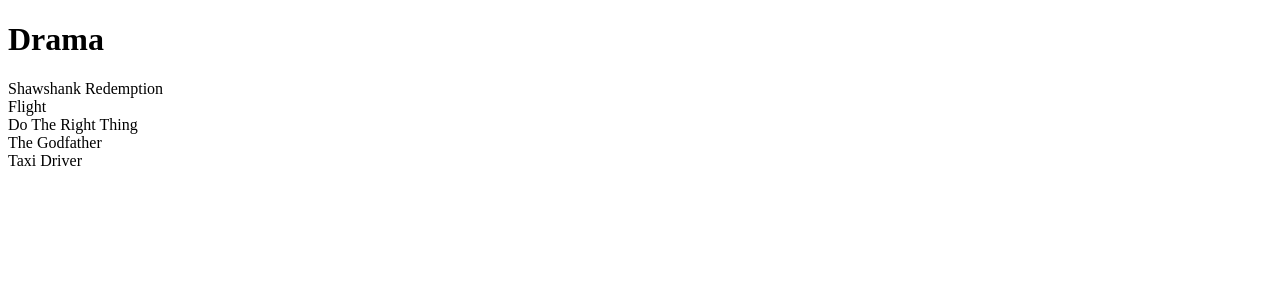
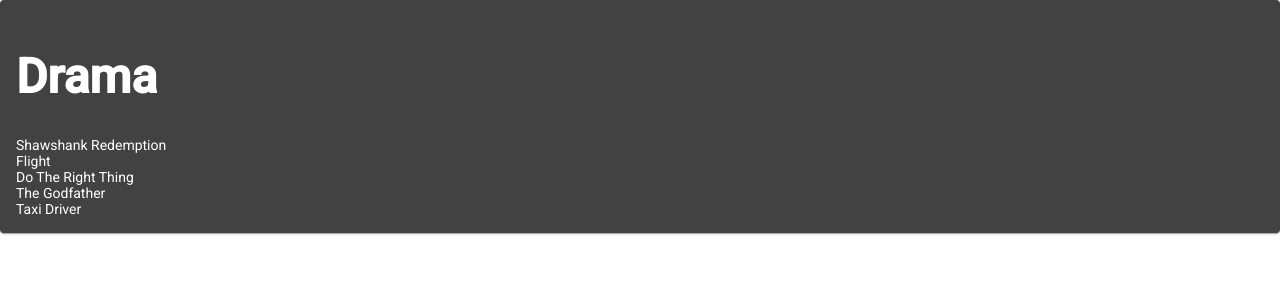
Before and after one commit to mueller04/film-guide-client, an Angular app: page / in a window 1280 px wide. Shown: the top 300 px of the page. Built offline with nearby package versions, Linux system fonts and the light colour scheme.

Commit message:
added angular material

```diff
--- a/angular.json
+++ b/angular.json
@@ -28,6 +28,7 @@
               "src/assets"
             ],
             "styles": [
+              "./node_modules/@angular/material/prebuilt-themes/purple-green.css",
               "src/styles.scss"
             ],
             "scripts": []
@@ -92,6 +93,7 @@
               "src/assets"
             ],
             "styles": [
+              "./node_modules/@angular/material/prebuilt-themes/purple-green.css",
               "src/styles.scss"
             ],
             "scripts": []
--- a/package.json
+++ b/package.json
@@ -12,10 +12,12 @@
   "private": true,
   "dependencies": {
     "@angular/animations": "~10.0.0",
+    "@angular/cdk": "^10.0.1",
     "@angular/common": "~10.0.0",
     "@angular/compiler": "~10.0.0",
     "@angular/core": "~10.0.0",
     "@angular/forms": "~10.0.0",
+    "@angular/material": "^10.0.1",
     "@angular/platform-browser": "~10.0.0",
     "@angular/platform-browser-dynamic": "~10.0.0",
     "@angular/router": "~10.0.0",
--- a/src/app/film-card/film-card.component.html
+++ b/src/app/film-card/film-card.component.html
@@ -1,3 +1,9 @@
-<h1>{{filmSection.genre}}</h1>
+<mat-card>
+    <mat-card-title>
+        <h1>{{filmSection.genre}}</h1>
+    </mat-card-title>
 
-<div *ngFor="let film of filmSection.films">{{film}}</div>
+    <mat-card-content>
+        <div *ngFor="let film of filmSection.films">{{film}}</div>
+    </mat-card-content>
+</mat-card>
--- a/src/app/film-card/film-card.component.ts
+++ b/src/app/film-card/film-card.component.ts
@@ -1,4 +1,4 @@
-import { Component, OnInit } from '@angular/core';
+import { Component } from '@angular/core';
 
 @Component({
   selector: 'film-card',
--- a/src/index.html
+++ b/src/index.html
@@ -6,6 +6,8 @@
   <base href="/">
   <meta name="viewport" content="width=device-width, initial-scale=1">
   <link rel="icon" type="image/x-icon" href="favicon.ico">
+  <link href="https://fonts.googleapis.com/css?family=Roboto:300,400,500&display=swap" rel="stylesheet">
+  <link href="https://fonts.googleapis.com/icon?family=Material+Icons" rel="stylesheet">
 </head>
 <body>
   <app-root></app-root>
--- a/src/styles.scss
+++ b/src/styles.scss
@@ -1 +1,4 @@
 /* You can add global styles to this file, and also import other style files */
+
+html, body { height: 100%; }
+body { margin: 0; font-family: Roboto, "Helvetica Neue", sans-serif; }
```
Also changed, not shown: src/app/app.module.ts (+6 -1 lines), 1 other file (tests, documents, lock files or other folders).
